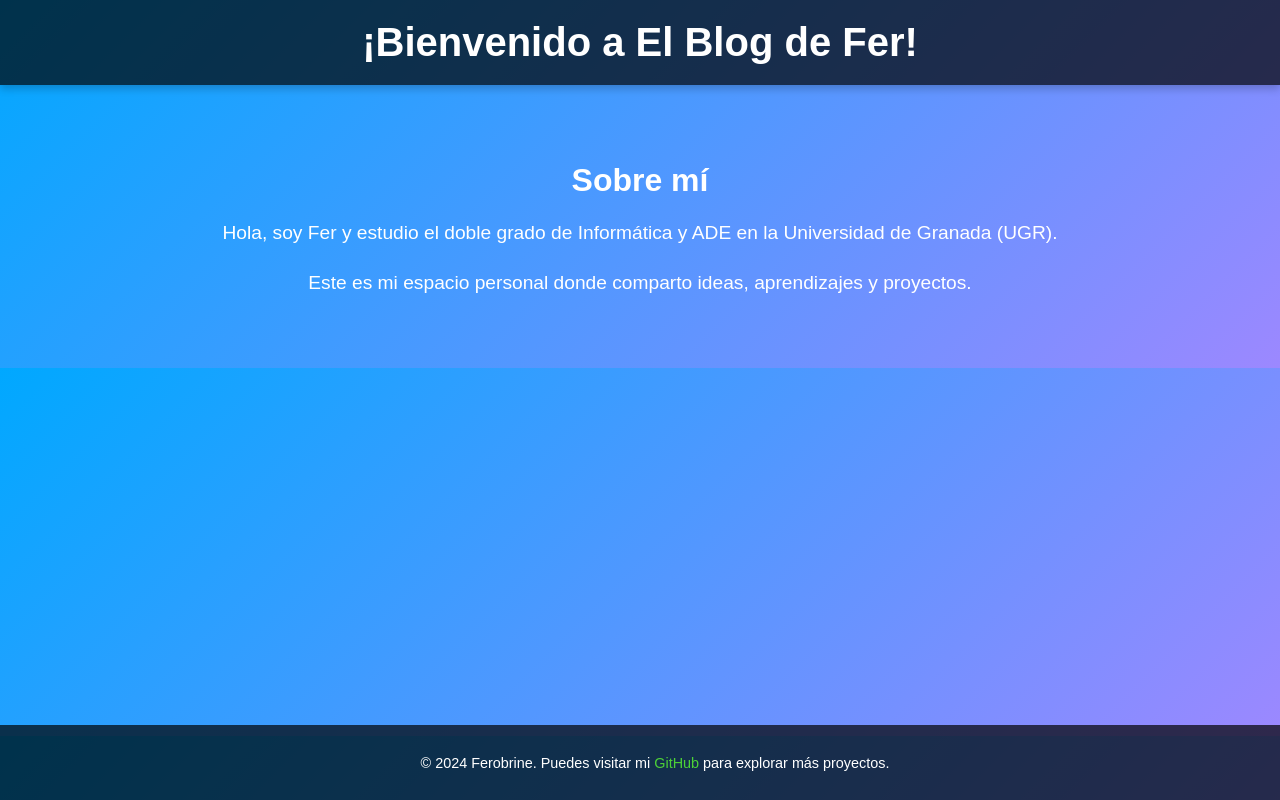
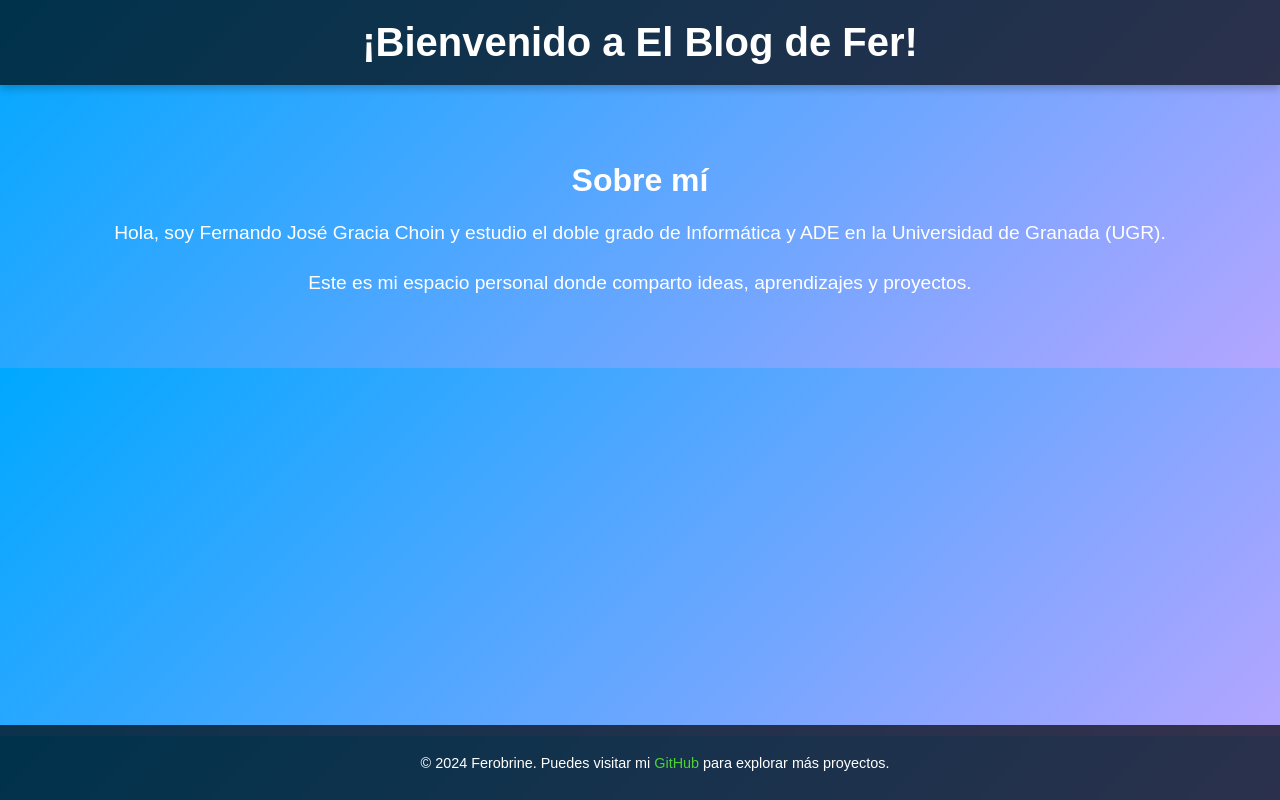
Before and after one commit to ferobrine/elblogdefer.github.io, a plain HTML site: page index.html in a window 1280 px wide. Drawn offline with Linux system fonts and the light colour scheme.

Commit message:
cambios index

```diff
--- a/index.html
+++ b/index.html
@@ -10,7 +10,7 @@
             font-family: 'Arial', sans-serif;
             margin: 0;
             padding: 0;
-            background: linear-gradient(135deg, #00a8ff, #9c88ff);
+            background: linear-gradient(135deg, #00a8ff, #b4a5ff);
             color: #fff;
             text-align: center;
         }
@@ -66,7 +66,7 @@
     <main>
         <h2>Sobre mí</h2>
         <p>
-            Hola, soy Fer y estudio el doble grado de Informática y ADE en la Universidad de Granada (UGR).
+            Hola, soy Fernando José Gracia Choin y estudio el doble grado de Informática y ADE en la Universidad de Granada (UGR).
         </p>
         <p>
             Este es mi espacio personal donde comparto ideas, aprendizajes y proyectos.
```
